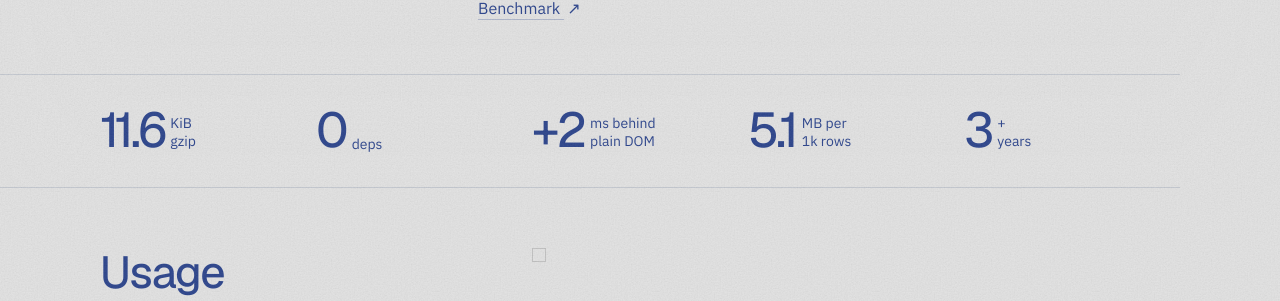
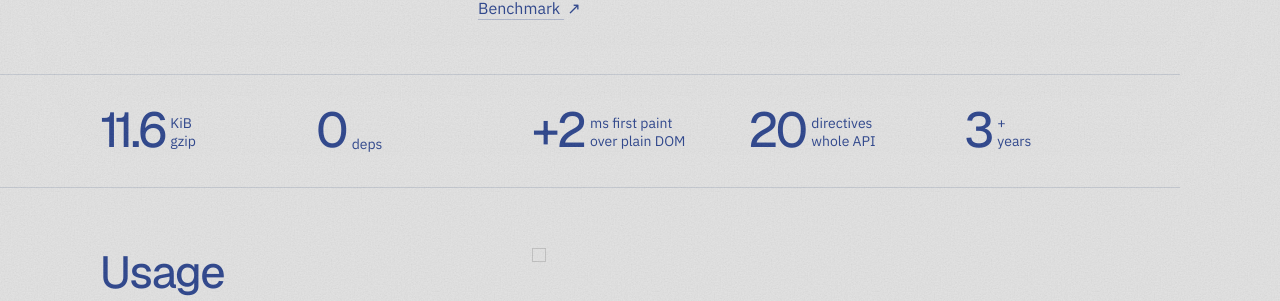
Before and after one commit to dy/sprae, a Jekyll site: the page index.html, which Jekyll copies as it is, in a window 1280 px wide and 900 px high, scrolled down 944 px. Shown: the part 162-463 px from the top of the window. Built offline with Jekyll 4.4.1, drawn with Linux system fonts in a browser that asks for light colours.

Commit message:
Name the first-paint stat, drop the bare megabyte figure
"+2 ms behind plain DOM" said what it was measured against but not what
was measured; it now reads "+2 ms first paint over plain DOM".

5.1MB per 1k rows carried no judgement — a reader has nothing to weigh it
against, and 1k rows is not a unit anyone arrives with. The slot holds
the size of the API instead, which needs no comparator to mean something
and sits with the 0 deps beside it.

```diff
--- a/index.html
+++ b/index.html
@@ -2929,11 +2929,11 @@
           </div>
           <div>
             <dt class="sr-only">first paint</dt>
-            <dd><a class="spec-value" href="./compare#performance" aria-label="Two milliseconds behind hand-written DOM code to first paint with 1,000 rows, in the js-framework-benchmark harness">+2</a><span class="spec-unit">ms behind<br>plain DOM</span></dd>
+            <dd><a class="spec-value" href="./compare#performance" aria-label="Two milliseconds behind hand-written DOM code to first paint with 1,000 rows, in the js-framework-benchmark harness">+2</a><span class="spec-unit">ms first paint<br>over plain DOM</span></dd>
           </div>
           <div>
-            <dt class="sr-only">memory</dt>
-            <dd><a class="spec-value" href="./compare#performance" aria-label="5.1 megabytes of heap after creating 1,000 rows, measured by the js-framework-benchmark harness">5.1</a><span class="spec-unit">MB per<br>1k rows</span></dd>
+            <dt class="sr-only">directives</dt>
+            <dd><a class="spec-value" href="./directives/" aria-label="Twenty directives and twenty modifiers make up the whole API">20</a><span class="spec-unit">directives<br>whole API</span></dd>
           </div>
           <div>
             <dt class="sr-only">age</dt>
```
